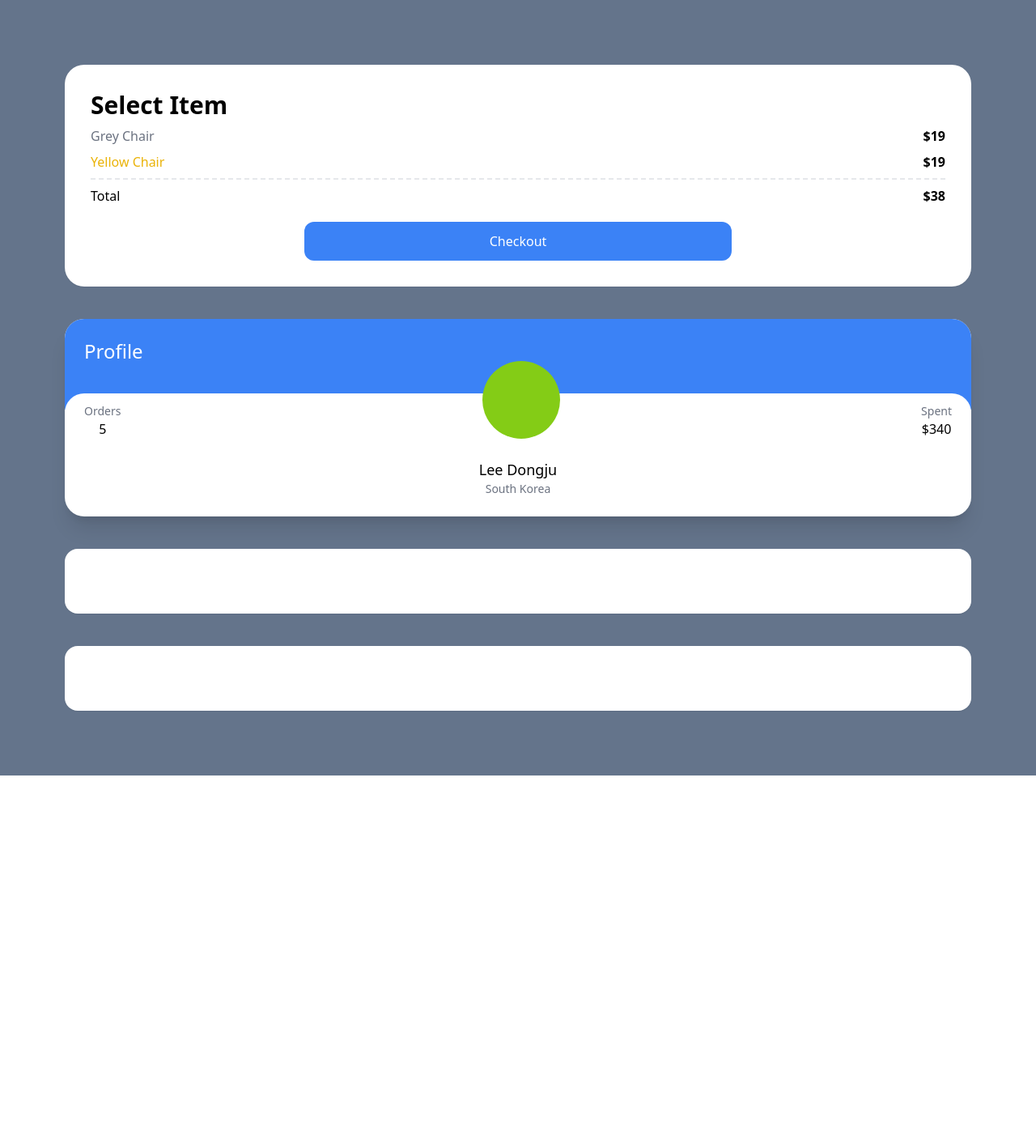
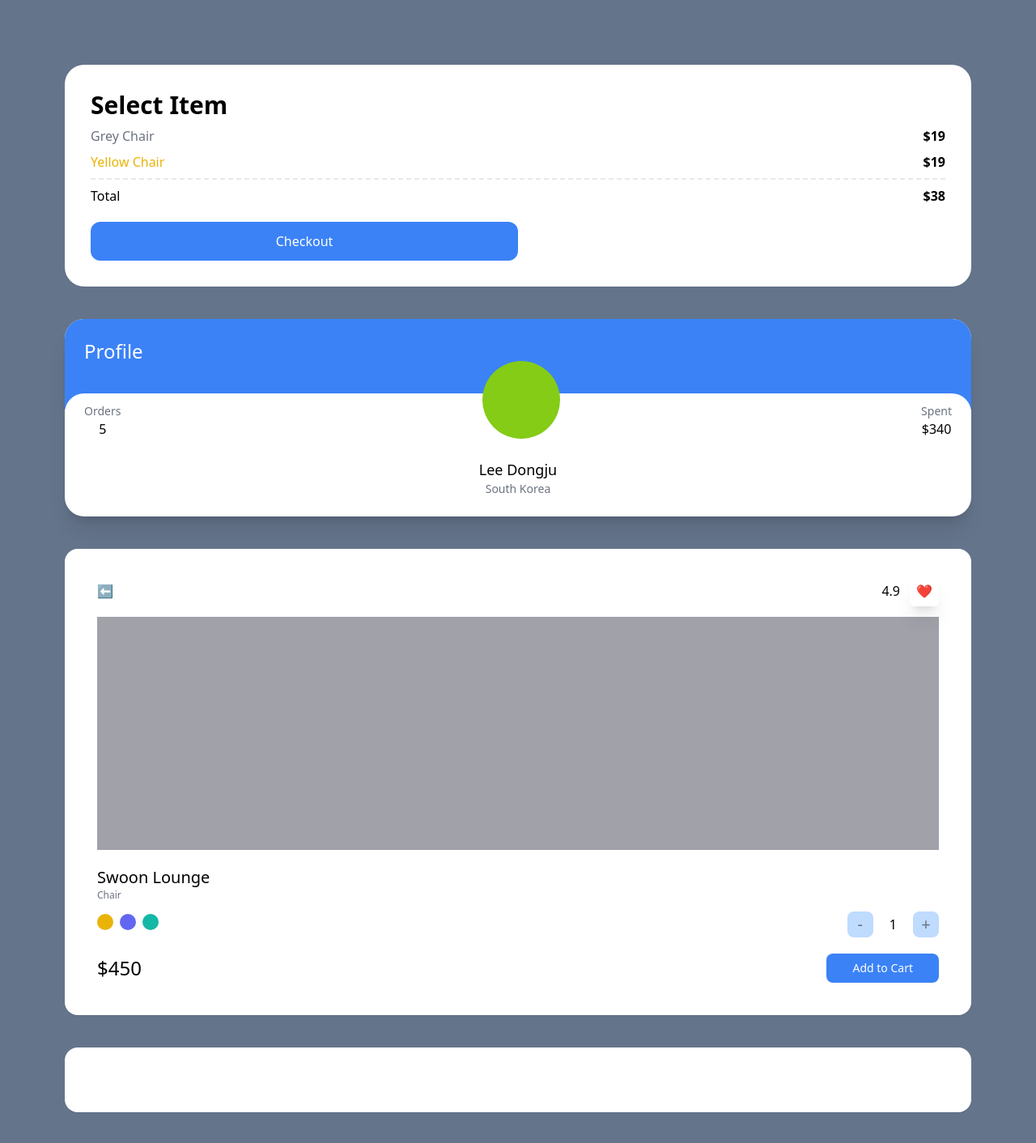
Before and after one commit to dongju93/carrot-market, a Next.js app: page / in a window 1280 px wide. Shown: the top 1412 px of the page at 81% size. Before the commit the page ends 958 px from the top, so only its background shows below. Built offline with nearby package versions, Linux system fonts and the light colour scheme.

Commit message:
Modifiers

```diff
--- a/pages/index.tsx
+++ b/pages/index.tsx
@@ -3,7 +3,7 @@
 const Home: NextPage = () => {
   return (
     // 전체 그리드 생성
-    <div className="bg-slate-500 py-20 px-20 grid gap-10">
+    <div className="bg-slate-500 py-20 px-20 grid gap-10 min-h-screen">
       {/* select itmes box */}
       <div className="bg-white p-8 rounded-3xl shadow-sm">
         <span className="font-semibold text-3xl">Select Item</span>
@@ -19,7 +19,12 @@
           <span>Total</span>
           <span className="font-semibold">$38</span>
         </div>
-        <div className="mt-5 bg-blue-500 text-white p-3 text-center rounded-xl w-2/4 mx-auto">Checkout</div>
+        {/* Modifier */}
+        <button
+          className="mt-5 bg-blue-500 text-white p-3 text-center rounded-xl w-2/4 mx-auto
+          hover:bg-teal-500 hover:text-black active:bg-yellow-500 focus:text-red-500">
+            Checkout
+        </button>
       </div>
       {/* Profile box */}
       <div className="bg-white overflow-hidden rounded-3xl shadow-xl">
@@ -44,7 +49,37 @@
           </div>
         </div>
       </div>
-      <div className="bg-white p-10 rounded-2xl shadow-sm"></div>
+      {/* Like, Select round box */}
+      <div className="bg-white p-10 rounded-2xl shadow-sm">
+        <div className="flex mb-5 justify-between items-center">
+          <span>⬅️</span>
+          <div className="space-x-3">
+            <span>4.9</span>
+            <span className="shadow-xl p-2 rounded-md">❤️</span>
+          </div>
+        </div>
+        <div className="bg-zinc-400 h-72 mb-5" />
+        <div className="flex flex-col">
+          <span className="font-medium text-xl">Swoon Lounge</span>
+          <span className="text-xs text-gray-500">Chair</span>
+          <div className="mt-3 mb-5 flex justify-between items-center">
+            <div className="space-x-2">
+              <button className="w-5 h-5 rounded-full bg-yellow-500" />
+              <button className="w-5 h-5 rounded-full bg-indigo-500" />
+              <button className="w-5 h-5 rounded-full bg-teal-500" />
+            </div>
+            <div className="flex items-center space-x-5">
+              <button className="rounded-lg bg-blue-200 flex justify-center items-center aspect-square w-8 text-xl text-gray-500">-</button>
+              <span>1</span>
+              <button className="rounded-lg bg-blue-200 flex justify-center items-center aspect-square w-8 text-xl text-gray-500">+</button>
+            </div>
+          </div>
+        </div>
+        <div className="flex justify-between items-center">
+          <span className="font-medium text-2xl">$450</span>
+          <button className="bg-blue-500 p-2 px-8 text-sm text-center text-white rounded-lg">Add to Cart</button>
+        </div>
+      </div>
       <div className="bg-white p-10 rounded-2xl shadow-sm"></div>
     </div>
   );
```
